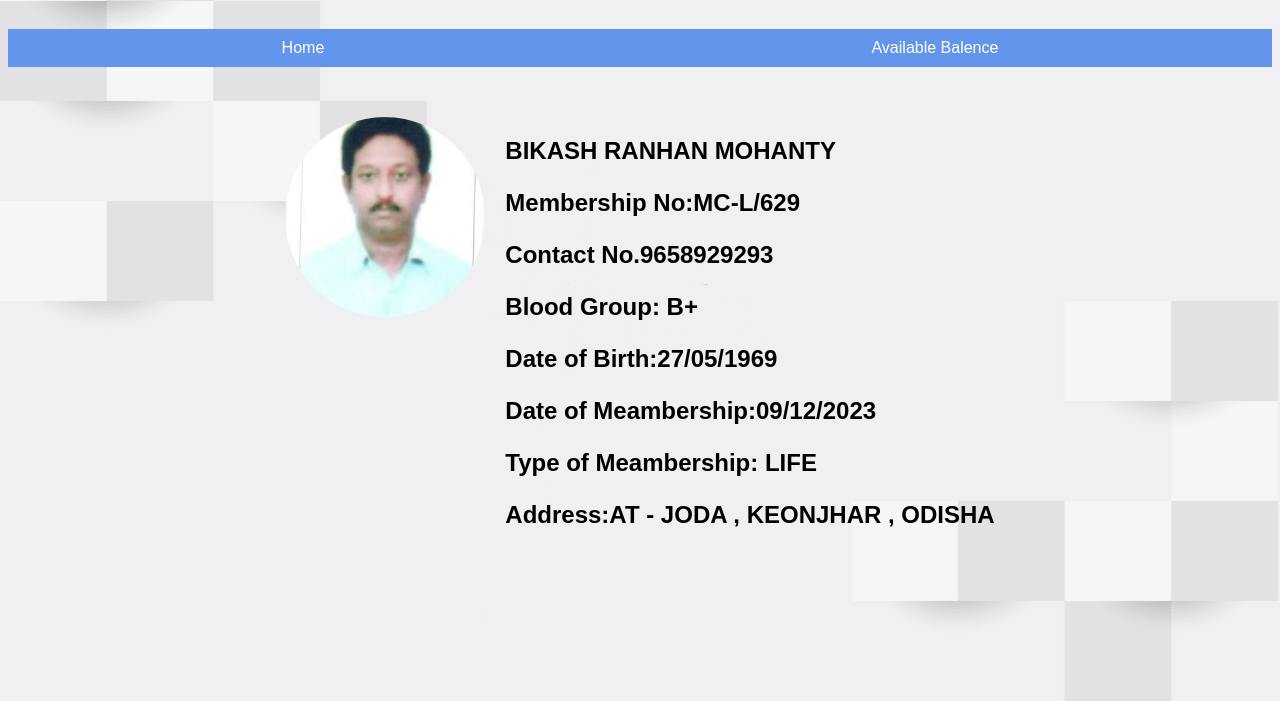
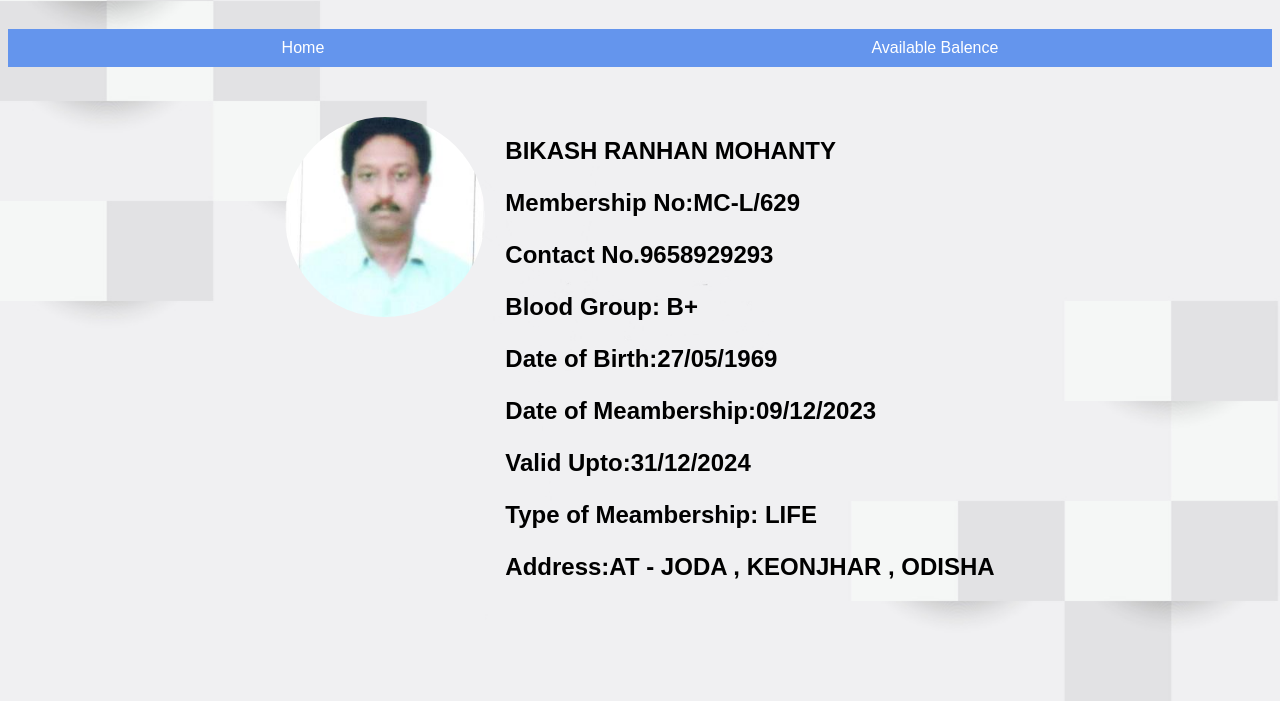
Before and after one commit to mahanadiclub/bikash-ranjan-mohanty, a plain HTML site: page index.html in a window 1280 px wide. Shown: the part 99-800 px from the top of the page. Drawn offline with Linux system fonts and the light colour scheme.

Commit message:
Update index.html

```diff
--- a/index.html
+++ b/index.html
@@ -85,6 +85,7 @@
             <p>Blood Group: B+</p>
             <p>Date of Birth:27/05/1969</p>
             <p>Date of Meambership:09/12/2023</p>
+            <p>Valid Upto:31/12/2024</p>
             <p>Type of Meambership: LIFE </p>
             <p>Address:AT - JODA , KEONJHAR , ODISHA</p>
         </div>
```
